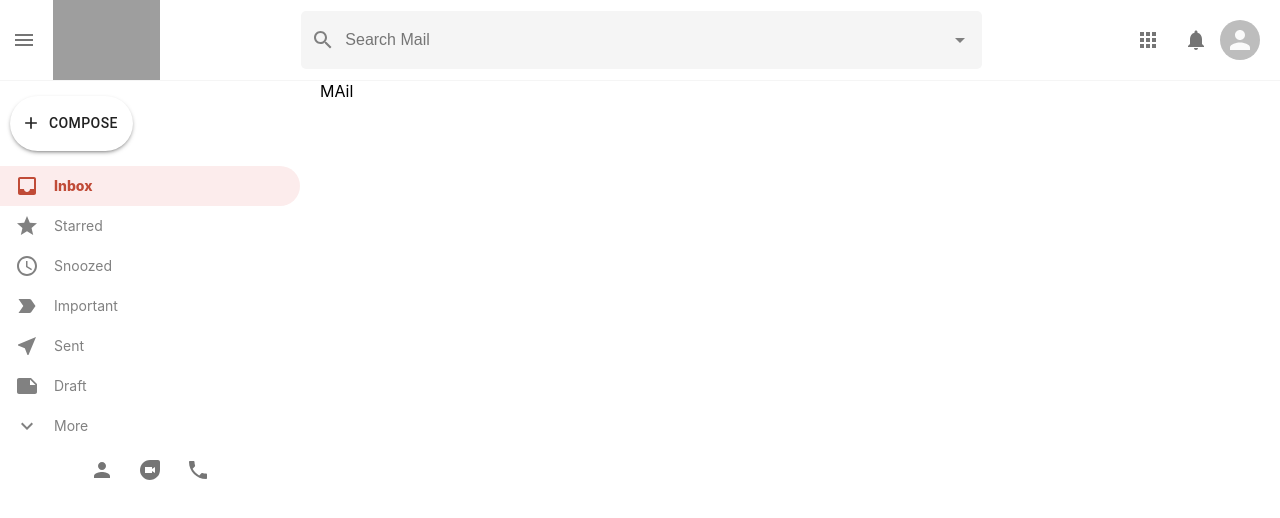
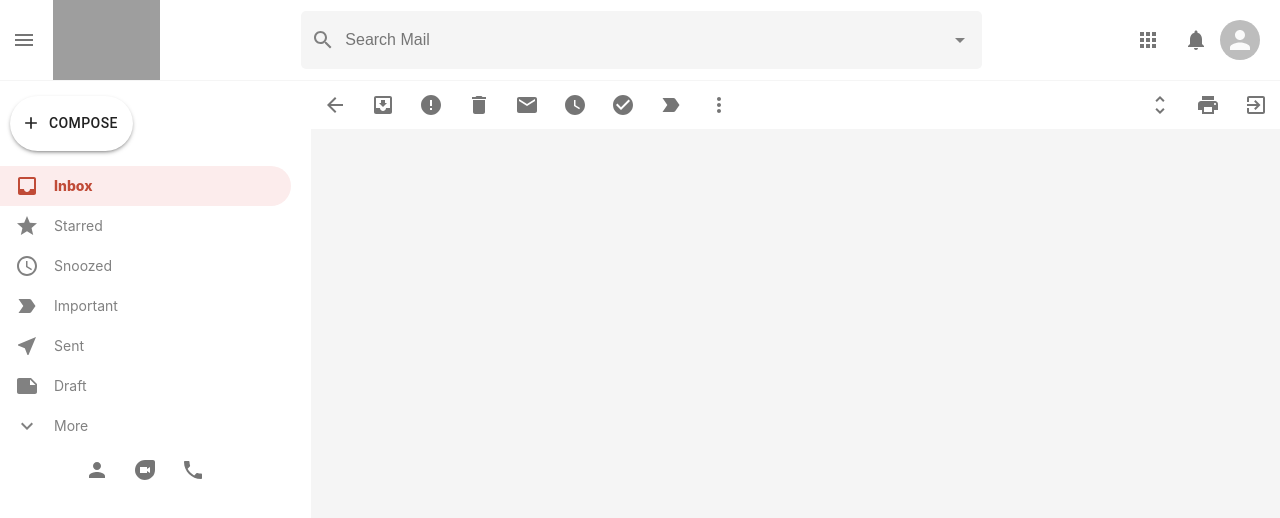
Before and after one commit to jitokj/gmail, a React (Create React App) app: page /mail in a window 1280 px wide. Shown: the top 518 px of the page. Built offline with nearby package versions, Linux system fonts and the light colour scheme; grey boxes are pictures that could not be loaded.

Commit message:
added icons to mail

```diff
--- a/src/components/Main/Mail/Mail.css
+++ b/src/components/Main/Mail/Mail.css
@@ -0,0 +1,14 @@
+.mail {
+  flex: 1;
+  background-color: whitesmoke;
+}
+
+.mail__tools {
+  display: flex;
+  justify-content: space-between;
+  background-color: white;
+}
+
+.mail__toolsLeft {
+  display: flex;
+}
--- a/src/components/Main/Mail/Mail.js
+++ b/src/components/Main/Mail/Mail.js
@@ -1,8 +1,72 @@
+import { IconButton } from "@material-ui/core";
 import React from "react";
+import { useHistory } from "react-router-dom";
 import "./Mail.css";
+import ArrowBackIcon from "@material-ui/icons/ArrowBack";
+import MoveToInboxIcon from "@material-ui/icons/MoveToInbox";
+import ErrorIcon from "@material-ui/icons/Error";
+import DeleteIcon from "@material-ui/icons/Delete";
+import EmailIcon from "@material-ui/icons/Email";
+import WatchLaterIcon from "@material-ui/icons/WatchLater";
+import CheckCircleIcon from "@material-ui/icons/CheckCircle";
+import MoreVertIcon from "@material-ui/icons/MoreVert";
+import LabelImportantIcon from "@material-ui/icons/LabelImportant";
+import UnfoldMoreIcon from "@material-ui/icons/UnfoldMore";
+import PrintIcon from "@material-ui/icons/Print";
+import ExitToAppIcon from "@material-ui/icons/ExitToApp";
 
 const Mail = () => {
-  return <div className="mail">MAil</div>;
+  const history = useHistory();
+  return (
+    <div className="mail">
+      <div className="mail__tools">
+        <div className="mail__toolsLeft">
+          <IconButton
+            onClick={() => {
+              history.push("/");
+            }}
+          >
+            <ArrowBackIcon />
+          </IconButton>
+          <IconButton>
+            <MoveToInboxIcon />
+          </IconButton>
+          <IconButton>
+            <ErrorIcon />
+          </IconButton>
+          <IconButton>
+            <DeleteIcon />
+          </IconButton>
+          <IconButton>
+            <EmailIcon />
+          </IconButton>
+          <IconButton>
+            <WatchLaterIcon />
+          </IconButton>
+          <IconButton>
+            <CheckCircleIcon />
+          </IconButton>
+          <IconButton>
+            <LabelImportantIcon />
+          </IconButton>
+          <IconButton>
+            <MoreVertIcon />
+          </IconButton>
+        </div>
+        <div className="mail__toolsRight">
+          <IconButton>
+            <UnfoldMoreIcon />
+          </IconButton>
+          <IconButton>
+            <PrintIcon />
+          </IconButton>
+          <IconButton>
+            <ExitToAppIcon />
+          </IconButton>
+        </div>
+      </div>
+    </div>
+  );
 };
 
 export default Mail;
```
